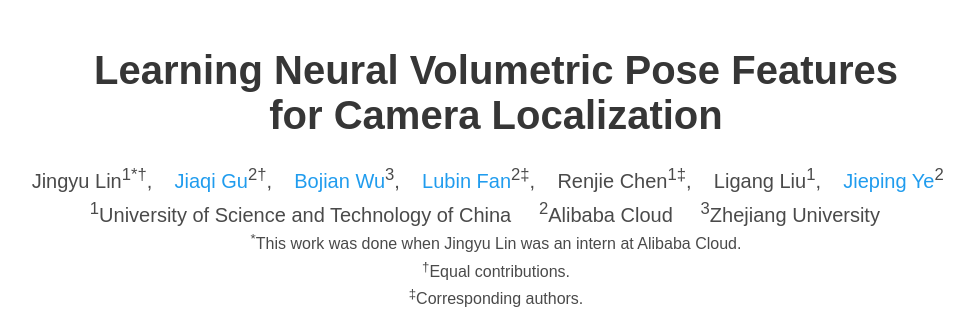
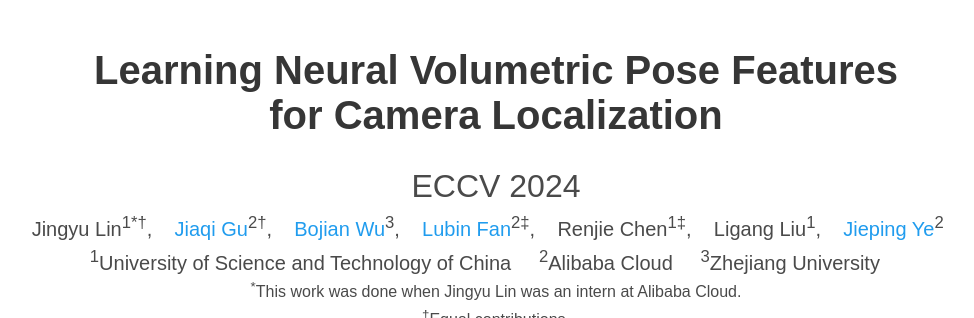
Before and after one commit to gujiaqivadin/posemap, a plain HTML site: page index.html in a window 1280 px wide. Shown: the top 318 px of the page, without its empty margins (144-1118 px from the left). Drawn offline with nearby package versions, Linux system fonts and the light colour scheme; some icons are missing; a web font is replaced by a local one.

Commit message:
add eccv 2024

```diff
--- a/index.html
+++ b/index.html
@@ -50,6 +50,9 @@
       <div class="columns is-centered">
         <div class="column has-text-centered">
           <h1 class="title is-2 publication-title">Learning Neural Volumetric Pose Features<br> for Camera Localization</h1>
+          <div class="is-size-3 publication-authors">
+            <span class="author-block">ECCV 2024</span>
+          </div>
           <div class="is-size-5 publication-authors">
             <span class="author-block">Jingyu Lin</a><sup>1*&dagger;</sup>,&nbsp&nbsp&nbsp</span>
             <span class="author-block"><a href="https://gujiaqivadin.github.io/">Jiaqi Gu</a><sup>2&dagger;</sup>,&nbsp&nbsp&nbsp</span>
@@ -77,6 +80,7 @@
           <div class="is-size-6 publication-authors">
             <span class="author-block"><sup>&ddagger;</sup>Corresponding authors.</span>
           </div>
+
 
           <div class="column has-text-centered">
 <!--            <div class="publication-links">-->
```
